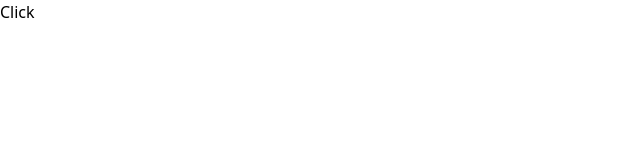
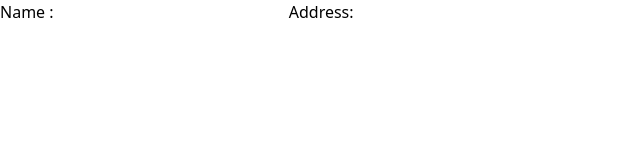
Before and after one commit to priyankavaidya-stack/react-machine-coding, a React (Vite) app: page / in a window 1280 px wide. Shown: the top 160 px of the page, without its empty margins (0-640 px from the left). Built offline with nearby package versions, Linux system fonts and the light colour scheme.

Commit message:
react.memo, useMemo and useCallback concepts brushing added

```diff
--- /dev/null
+++ b/src/components/Memo.jsx
@@ -0,0 +1,30 @@
+// Example of usage  React.memo for memoizing the functional components to improve performance
+// Skipping re-rendering when props are unchanged
+import React, { useState } from 'react';
+
+const Greeting = React.memo(function Greeting({ name }){
+    console.log("Greeting was rendered at", new Date().toLocaleString());
+    return <h1>{name ? `Hello,  ${name}!` : ""}</h1>
+})
+
+// export default Greeting;
+
+
+export default function Memo(){
+    const [name, setName] = useState("");
+    const [address, setAddress] = useState("");
+    return(
+        <>
+        <label>
+            Name {': '}
+            <input type="text" value={name} onChange={(e) => setName(e.target.value)} />
+        </label>
+        <label>
+            Address{': '}
+            <input type="text" value={address} onChange={(e) => setAddress(e.target.address)} />
+        </label>
+        {/*  here memoized component returned, will re-render only if name value changes not address */}
+        <Greeting name={ name } />
+        </>
+    );
+}
--- a/src/components/ReactMemo.jsx
+++ b/src/components/ReactMemo.jsx
@@ -1,5 +1,7 @@
 import React, { useCallback , useState } from 'react'
 
+// My component re-renders when a prop is an object, array, or function
+// React compares old and new props by shallow equality: that is, it considers whether each new prop is reference-equal to the old prop. If you create a new object or array each time the parent is re-rendered, even if the individual elements are each the same, React will still consider it to be changed. Similarly, if you create a new function when rendering the parent component, React will consider it to have changed even if the function has the same definition. To avoid this, simplify props or memoize props in the parent component.
 
 // Using useCallback() with React.memo to ensure child component doesn't re-render after first time rendered.
 
@@ -15,7 +17,7 @@ const ReactMemo = () => {
     },[]);
 
     // not using useCallback as handleClick is not that complex func, so React.memo() alone cannot prevent
-    // re-rendering of child component if you see the output
+    // re-rendering of child component because props are functions here, for that you need to memoize function or values inside it with useCallback or useMemo
     // const handleClick = () => {
     //     setCount(prevCount => prevCount + 1);
     // };
--- a/src/main.jsx
+++ b/src/main.jsx
@@ -12,7 +12,8 @@ import './index.css'
 // import AppHOC from './AppHOC';
 // import UseCallBack from './components/UseCallBack';
 // import ReactMemo from './components/ReactMemo';
-import Memo from './components/UseMemo';
+// import Memo from './components/UseMemo';
+import Memo from './components/Memo';
 
 
 ReactDOM.createRoot(document.getElementById('root')).render(
@@ -58,6 +59,9 @@ ReactDOM.createRoot(document.getElementById('root')).render(
       {/* <ReactMemo /> */}
 
       {/* useMemo example to render list */}
+      {/* <Memo /> */}
+
+      {/* React.memo() example to skip ren-rendering child comp */}
       <Memo />
 
     </React.StrictMode>
```
